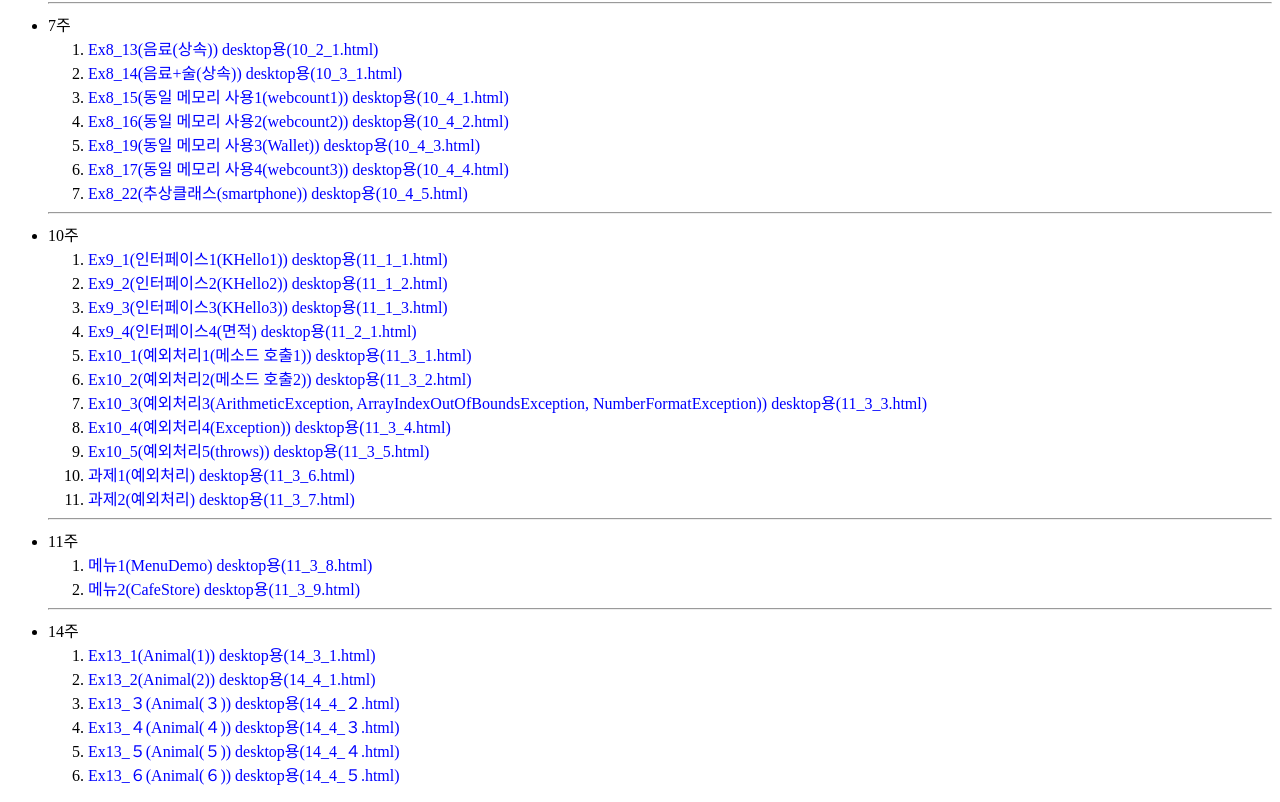
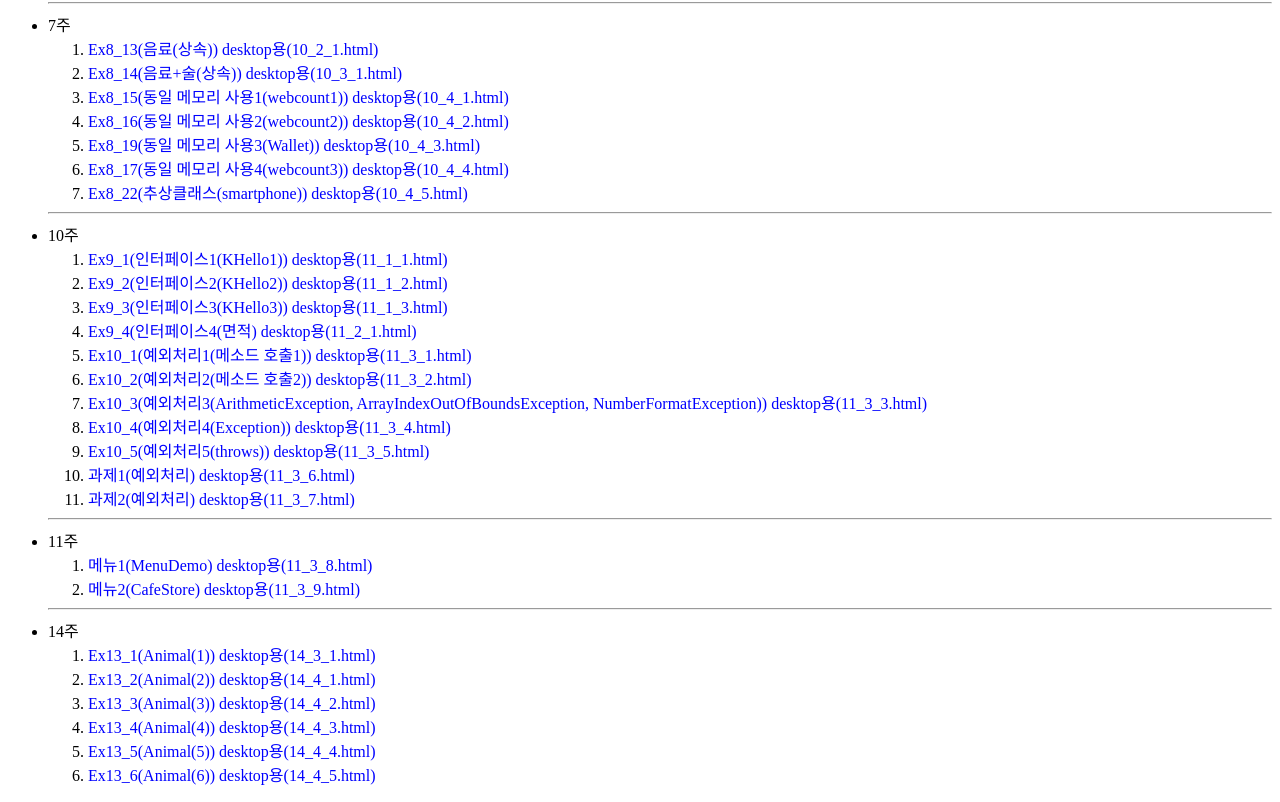
Before and after one commit to ji6393/ji6393.github.io, a plain HTML site: page index.html in a window 1280 px wide. Shown: the part 2403-3205 px from the top of the page. Drawn offline with Linux system fonts and the light colour scheme.

Commit message:
Update index.html

```diff
--- a/index.html
+++ b/index.html
@@ -147,9 +147,9 @@
   <ol>
   <li><a href="https://ji6393.github.io/java/hw14_3_1.html">Ex13_1(Animal(1)) desktop용(14_3_1.html)</a></li>
   <li><a href="https://ji6393.github.io/java/hw14_4_1.html">Ex13_2(Animal(2)) desktop용(14_4_1.html)</a></li>
-  <li><a href="https://ji6393.github.io/java/hw14_4_２.html">Ex13_３(Animal(３)) desktop용(14_4_２.html)</a></li>
-  <li><a href="https://ji6393.github.io/java/hw14_4_３.html">Ex13_４(Animal(４)) desktop용(14_4_３.html)</a></li>
-  <li><a href="https://ji6393.github.io/java/hw14_4_４.html">Ex13_５(Animal(５)) desktop용(14_4_４.html)</a></li>
-  <li><a href="https://ji6393.github.io/java/hw14_4_５.html">Ex13_６(Animal(６)) desktop용(14_4_５.html)</a></li>
+  <li><a href="https://ji6393.github.io/java/hw14_4_2.html">Ex13_3(Animal(3)) desktop용(14_4_2.html)</a></li>
+  <li><a href="https://ji6393.github.io/java/hw14_4_3.html">Ex13_4(Animal(4)) desktop용(14_4_3.html)</a></li>
+  <li><a href="https://ji6393.github.io/java/hw14_4_4.html">Ex13_5(Animal(5)) desktop용(14_4_4.html)</a></li>
+  <li><a href="https://ji6393.github.io/java/hw14_4_5.html">Ex13_6(Animal(6)) desktop용(14_4_5.html)</a></li>
   </ul>
 </body></html>
```
